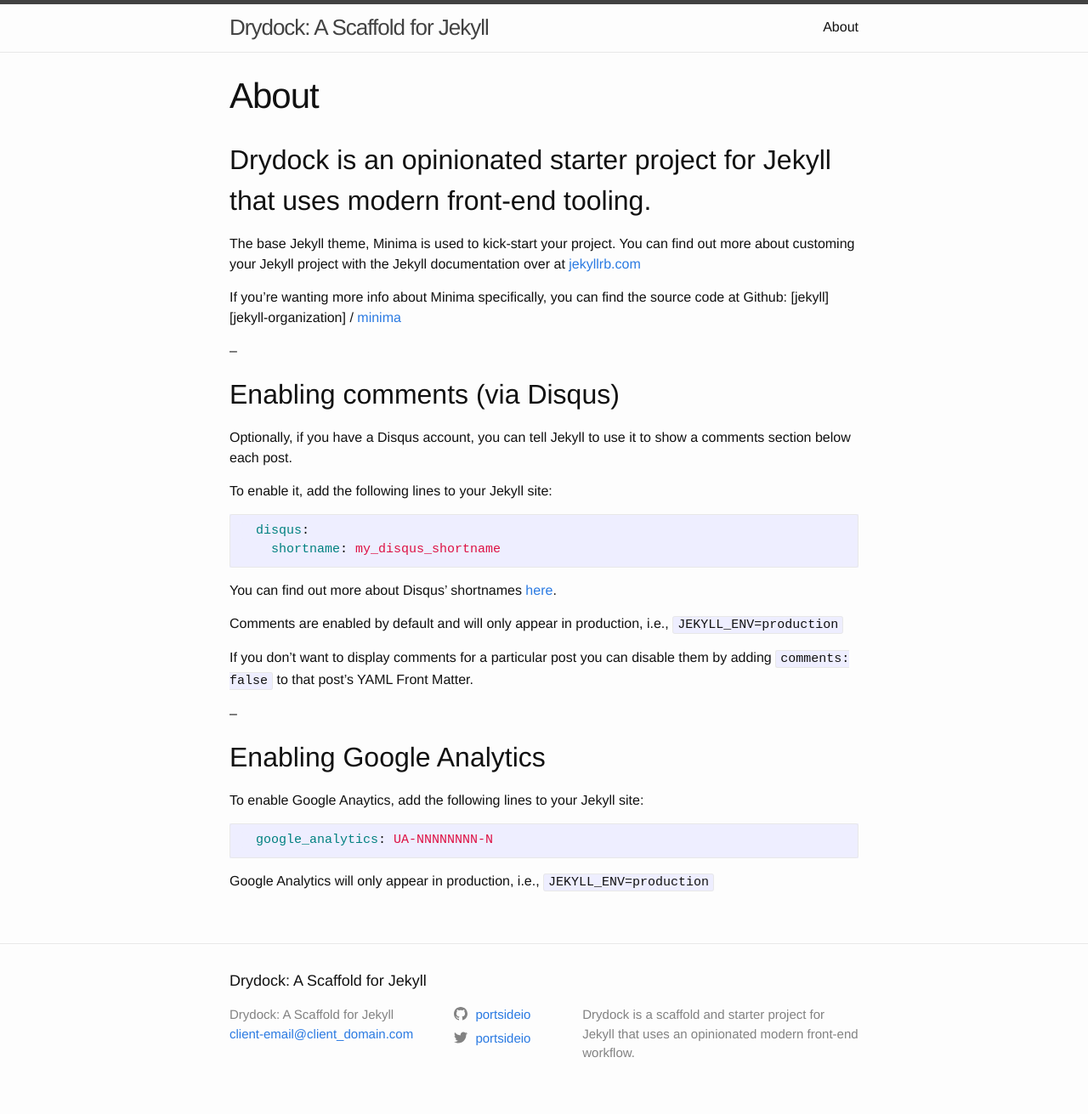
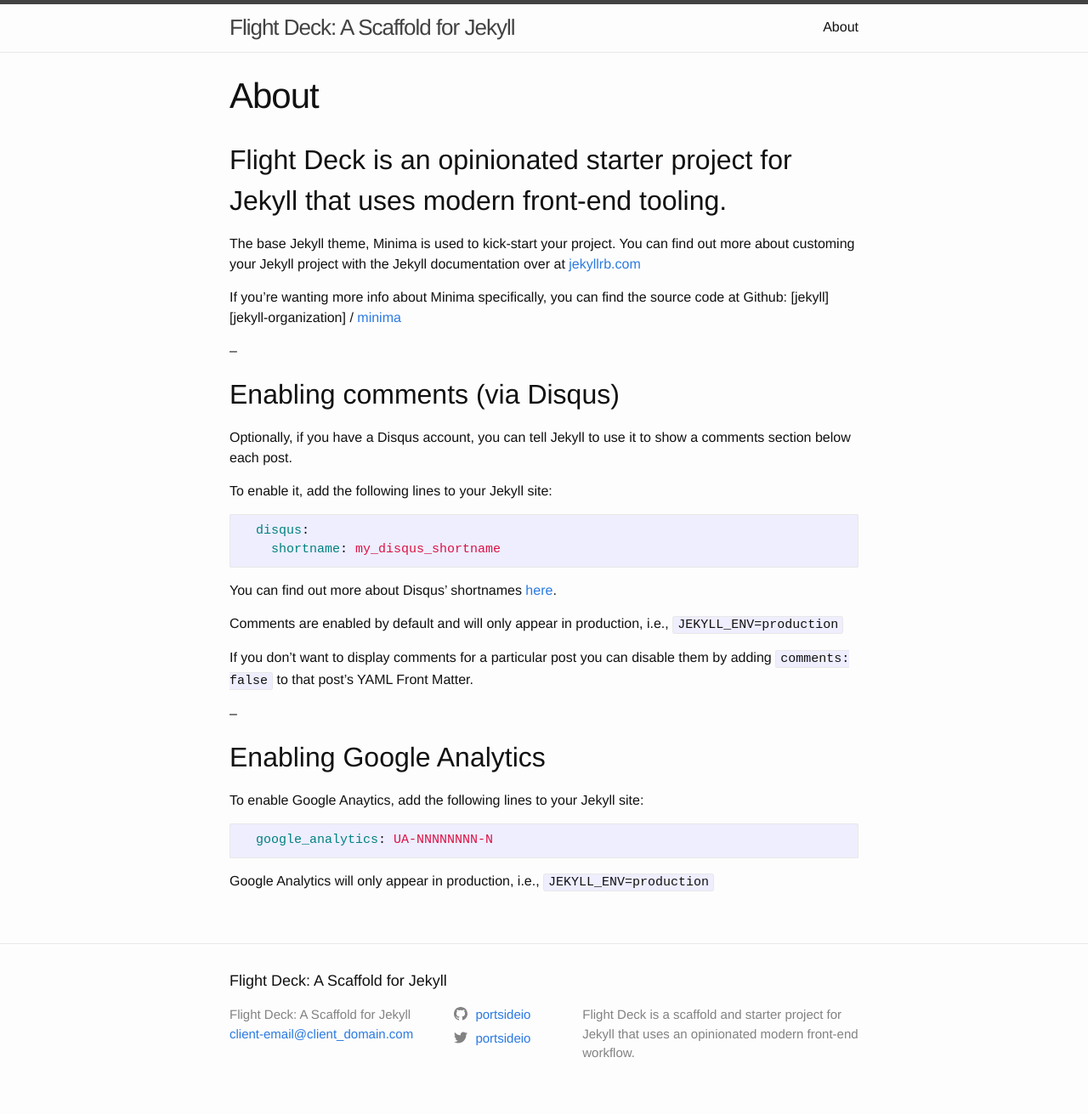
Before and after one commit to edheltzel/flightdeck-for-jekyll, a Jekyll site: the page built from about.md, in a window 1280 px wide. Shown: the whole page at 85% size. Built offline with Jekyll 4.4.1, drawn with Linux system fonts in a browser that asks for light colours.

Commit message:
New Project Name
- renamed project to `Flight Deck`
- updated paths with new name
- updated `gulp_tasks` with new name
- updated `README`
- updated Jekyll config

```diff
--- a/_config.yml
+++ b/_config.yml
@@ -13,10 +13,10 @@
 # you will see them accessed via {{ site.title }}, {{ site.email }}, and so on.
 # You can create any custom variable you would like, and they will be accessible
 # in the templates via {{ site.myvariable }}.
-title: "Drydock: A Scaffold for Jekyll"
+title: "Flight Deck: A Scaffold for Jekyll"
 email: client-email@client_domain.com
 description: >
-  Drydock is a scaffold and starter project for Jekyll that uses an opinionated modern front-end workflow.
+  Flight Deck is a scaffold and starter project for Jekyll that uses an opinionated modern front-end workflow.
 baseurl: "" # the subpath of your site, e.g. /blog
 url: "" # the base hostname & protocol for your site, e.g. http://example.com
 twitter_username: portsideio
@@ -35,7 +35,7 @@
 exclude:
   - Gemfile
   - Gemfile.lock
-  - drydock.config.js
+  - flightdeck.config.js
   - gulp_tasks
   - gulpfile.js
   - LICENSE
--- a/about.md
+++ b/about.md
@@ -4,7 +4,7 @@
 permalink: /about/
 ---
 
-## Drydock is an opinionated starter project for Jekyll that uses modern front-end tooling.
+## Flight Deck is an opinionated starter project for Jekyll that uses modern front-end tooling.
 The base Jekyll theme, Minima is used to kick-start your project. You can find out more about customing your Jekyll project with the Jekyll documentation over at [jekyllrb.com](https://jekyllrb.com/)
 
 If you're wanting more info about Minima specifically, you can find the source code at Github:
--- a/gulp_tasks/browsersync.js
+++ b/gulp_tasks/browsersync.js
@@ -1,6 +1,6 @@
 const argv        = require('yargs').argv;
 const browsersync = require('browser-sync').create();
-const config      = require('../drydock.config.js');
+const config      = require('../flightdeck.config.js');
 const cp          = require('child_process');
 const gulp        = require('gulp');
 
--- a/gulp_tasks/build.js
+++ b/gulp_tasks/build.js
@@ -1,6 +1,6 @@
 const argv        = require('yargs').argv;
 const browsersync = require('browser-sync').create();
-const config      = require('../drydock.config.js');
+const config      = require('../flightdeck.config.js');
 const cp          = require('child_process');
 const gulp        = require('gulp');
 
--- a/gulp_tasks/deploy.js
+++ b/gulp_tasks/deploy.js
@@ -1,4 +1,4 @@
-const config = require('../drydock.config.js');
+const config = require('../flightdeck.config.js');
 const gulp   = require('gulp');
 const rsync  = require('gulp-rsync');
 
--- a/gulp_tasks/eslint.js
+++ b/gulp_tasks/eslint.js
@@ -1,4 +1,4 @@
-const config = require('../drydock.config.js');
+const config = require('../flightdeck.config.js');
 const eslint = require('gulp-eslint');
 const gulp   = require('gulp');
 
--- a/gulp_tasks/imagemin.js
+++ b/gulp_tasks/imagemin.js
@@ -1,4 +1,4 @@
-const config   = require('../drydock.config.js');
+const config   = require('../flightdeck.config.js');
 const gulp     = require('gulp');
 const imagemin = require('gulp-imagemin');
 const newer    = require('gulp-newer');
--- a/gulp_tasks/sass.js
+++ b/gulp_tasks/sass.js
@@ -1,5 +1,5 @@
 const autoprefixer = require('autoprefixer');
-const config       = require('../drydock.config.js');
+const config       = require('../flightdeck.config.js');
 const gulp         = require('gulp');
 const postcss      = require('gulp-postcss');
 const sass         = require('gulp-sass');
--- a/gulp_tasks/watch.js
+++ b/gulp_tasks/watch.js
@@ -1,4 +1,4 @@
-const config        = require('../drydock.config.js');
+const config        = require('../flightdeck.config.js');
 const gulp          = require('gulp');
 const watch         = require('gulp-watch');
 
--- a/gulp_tasks/webpack.js
+++ b/gulp_tasks/webpack.js
@@ -1,5 +1,5 @@
 const argv          = require('yargs').argv;
-const config        = require('../drydock.config.js')
+const config        = require('../flightdeck.config.js')
 const gulp          = require('gulp');
 const named         = require('vinyl-named');
 const plumber       = require('gulp-plumber');
--- a/gulpfile.js
+++ b/gulpfile.js
@@ -1,6 +1,6 @@
 'use strict';
 
-const config     = require('./drydock.config.js');
+const config     = require('./flightdeck.config.js');
 const gulp       = require('gulp');
 const requireDir = require('require-dir');
 
```
Also changed, not shown: package.json (+4 -4 lines), README.md, flightdeck.config.js (renamed from drydock.config.js), 1 other file.
